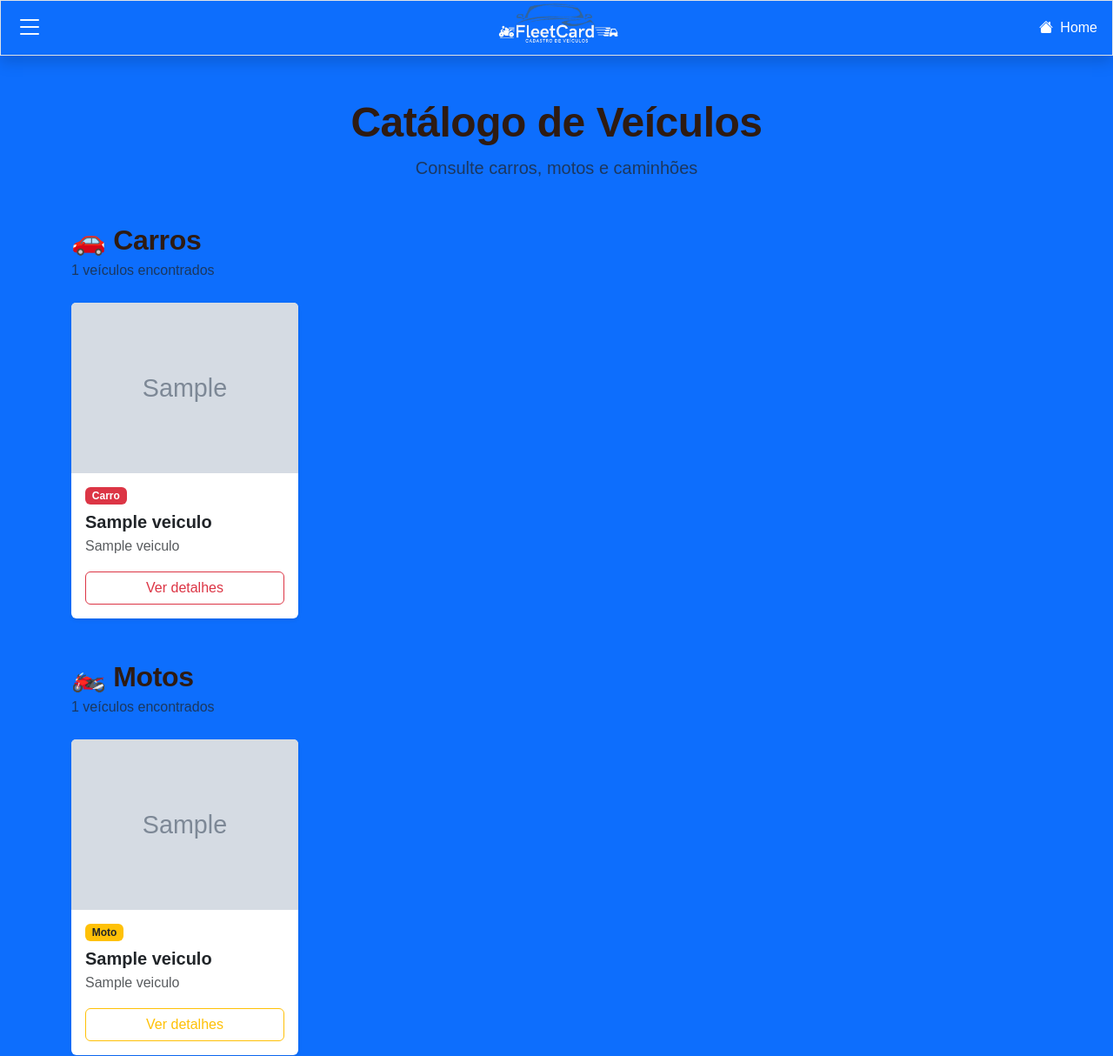
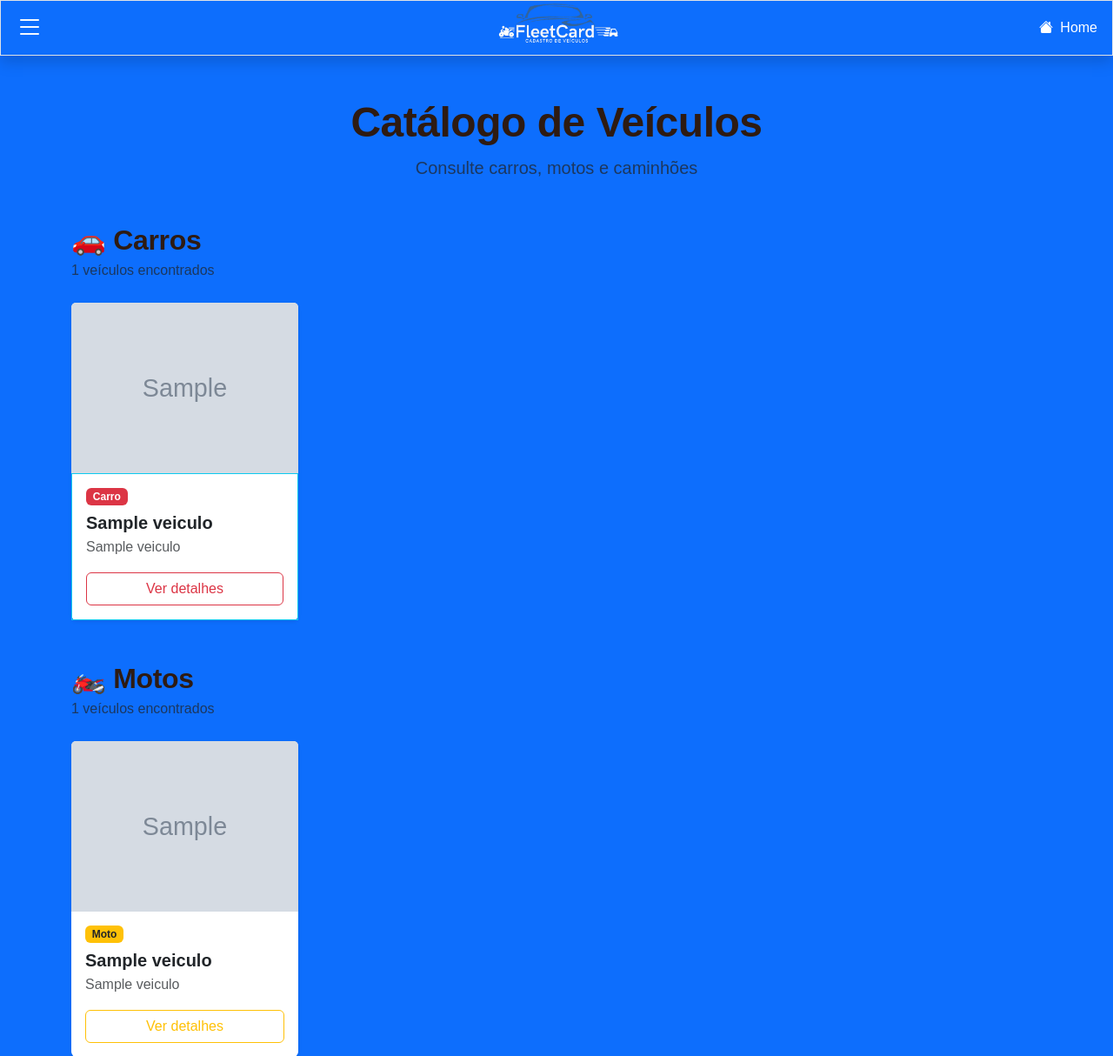
Before and after one commit to CybernautilusSS/cadastro_de_veiculos, a Django app: template FleetCard/templates/pagina_veiculos.html in a window 1280 px wide. Shown: the top 1214 px of the page at 87% size. Run offline with Django 5.2, Linux system fonts and the light colour scheme; the template is opened without the code that fills it: most values are stand-ins (such as "Sample title", 1, 10 or a date in 2020); grey boxes marked "Sample" are stand-in pictures.

Commit message:
Update pagina_veiculos.html
OK

```diff
--- a/FleetCard/templates/pagina_veiculos.html
+++ b/FleetCard/templates/pagina_veiculos.html
@@ -73,7 +73,7 @@ Veículos | FleetCard
                     {% endif %}
 
 
-                    <div class="card-body d-flex flex-column">
+                    <div class="card-body d-flex flex-column border border-1 border-info">
 
                         <span class="badge bg-danger align-self-start mb-2">
                             Carro
```
